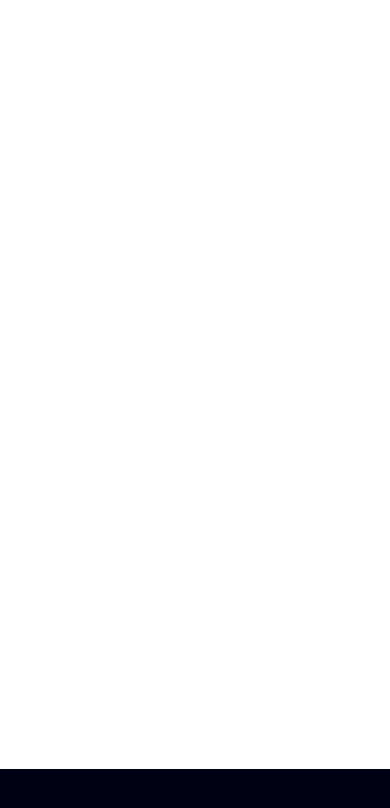
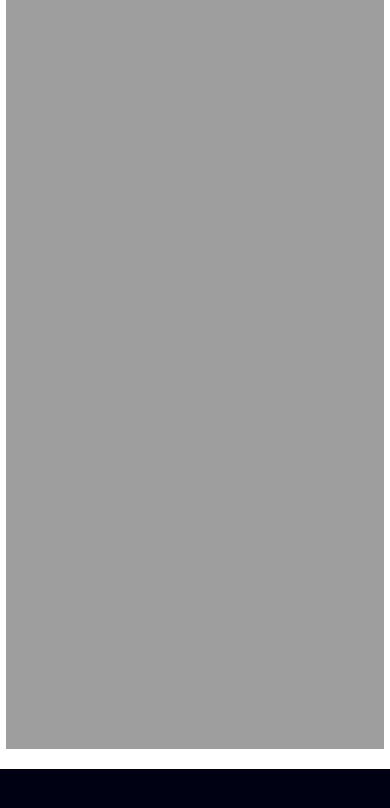
Before and after one commit to aaravbmb/WD-portfolio-page, a plain HTML site: page index.html in a window 390 px wide. Shown: the part 68-876 px from the top of the page. Drawn offline with nearby package versions, Linux system fonts and the light colour scheme; the site is published under a folder, as on GitHub Pages, so addresses that start at the root find nothing.

```diff
--- a/styles.css
+++ b/styles.css
@@ -155,7 +155,7 @@ nav ul li a:hover{
 /* Welcome Screen (Home) Elements */
 
 #home{
-    background-image: url("/elements/background.png");
+    background-image: url("./elements/background.png");
     background-position: center;
     background-size: cover;
     margin: 0 auto;
```
